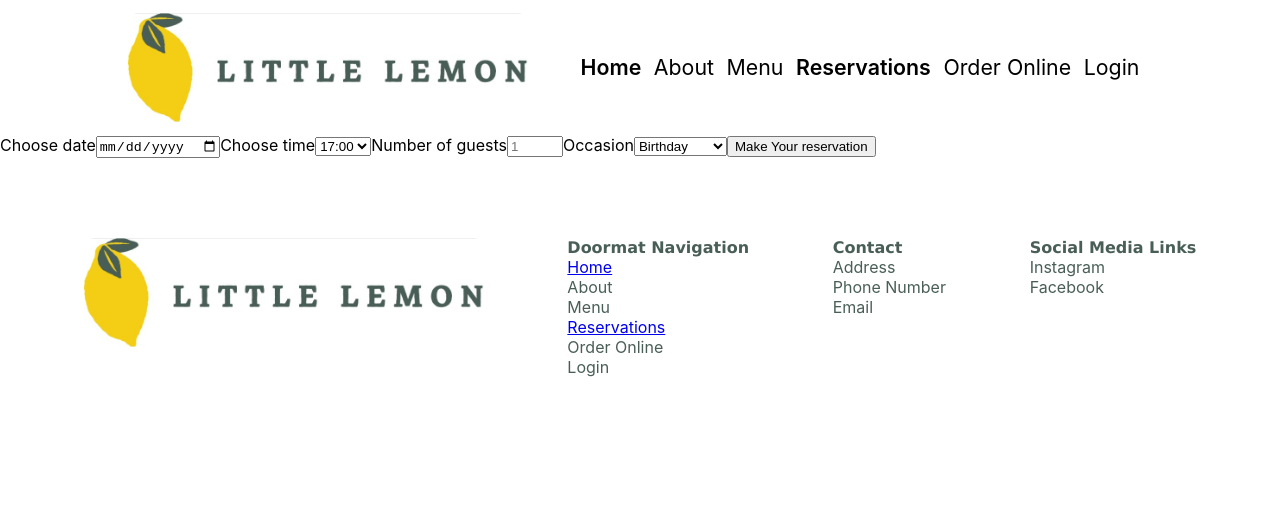
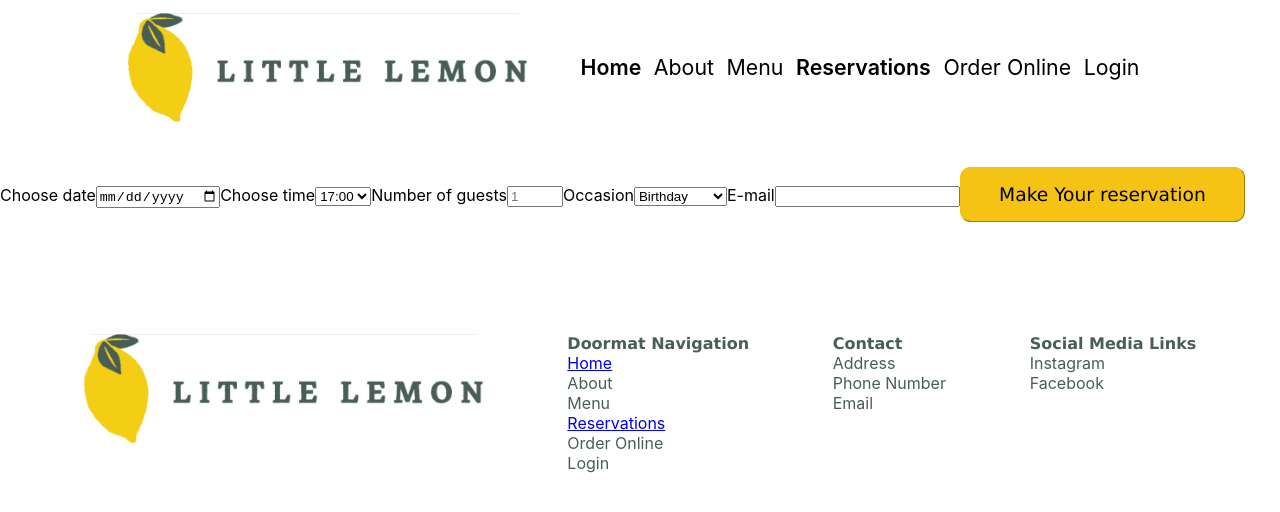
Before and after one commit to katia-ojeda/CapstoneProject, a React (Create React App) app: page /BookingPage in a window 1280 px wide. Shown: the top 512 px of the page. Built offline with nearby package versions, Linux system fonts and the light colour scheme.

Commit message:
Added accesibility features and validation

```diff
--- a/src/BookingForm.js
+++ b/src/BookingForm.js
@@ -4,10 +4,12 @@ import './App.css';
 const BookingForm=({availableTimes,
     dispatchOnDateChange, submitForm})=> {
 
+    const minDate = new Date().toISOString().split('T')[0];
     const [date, setDate] = useState("");
     const [guests, setGuests] = useState("");
     const [time, setTime] = useState("");
     const [occasion, setOccasion] = useState("");
+    const [email, setEmail] = useState("");
 
     const handleSubmit=(e)=>{
         e.preventDefault();
@@ -30,6 +32,13 @@ const BookingForm=({availableTimes,
         <option key={hour.toString()}>{hour}</option>
     );
 
+    const validateDate = () => date !== '';
+    const validateTime = () => time !== '';
+    const validateGuests = () => guests !== '';
+
+    const validateFields=()=>
+        validateDate() && validateTime && validateGuests;
+
     return (
         <div>
             <form onSubmit={handleSubmit}>
@@ -38,6 +47,8 @@ const BookingForm=({availableTimes,
                     type="date"
                     id="res-date"
                     name="date"
+                    min={minDate}
+                    required
                     value={date}
                     onChange ={handleDate}
                 />
@@ -45,6 +56,7 @@ const BookingForm=({availableTimes,
                 <select
                     id="res-time"
                     name="time"
+                    required
                     value={time}
                     onChange={(e)=> setTime(e.target.value)}
                 >
@@ -58,6 +70,7 @@ const BookingForm=({availableTimes,
                     max="10"
                     id="guests"
                     name="guests"
+                    required
                     value={guests}
                     onChange={(e)=> setGuests(e.target.value)}
                 />
@@ -70,10 +83,21 @@ const BookingForm=({availableTimes,
                         <option>Birthday</option>
                         <option>Anniversary</option>
                 </select>
+                <label htmlFor="email">E-mail</label>
                 <input
+                    type="email"
+                    id="email"
+                    name="email"
+                    required
+                    value={email}
+                    onChange={(e)=> setEmail(e.target.value)}
+                />
+                <button
                     type="submit"
-                    value="Make Your reservation"
-                />
+                    disabled={!validateFields()}
+                >
+                    Make Your reservation
+                </button>
             </form>
         </div>
     );
--- a/src/ConfirmedBooking.js
+++ b/src/ConfirmedBooking.js
@@ -1,5 +1,3 @@
-
-
 function ConfirmedBooking(){
     return(
         <div>
```
